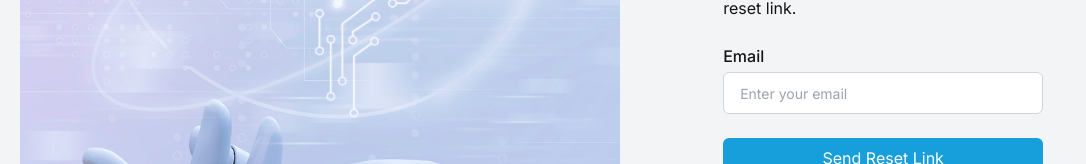
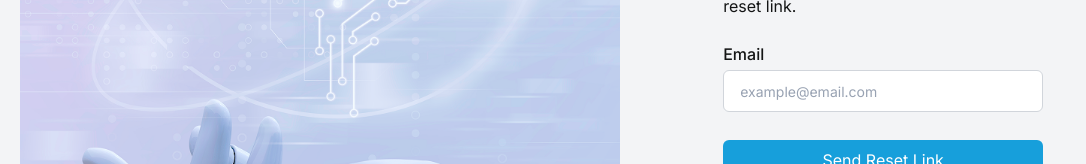
Before and after one commit to Nikhil79922/Refined_frontend, a React (Vite) app: page /forgot-password in a window 1280 px wide. Shown: the part 390-554 px from the top of the page, without its empty margins (0-1086 px from the left). Built offline with nearby package versions, Linux system fonts and the light colour scheme.

Commit message:
animation fix

```diff
--- a/src/components/Control/Bottom_window.jsx
+++ b/src/components/Control/Bottom_window.jsx
@@ -55,8 +55,8 @@ export default function Bottom_window() {
 
   return (
    <div className={`bg-white rounded-lg shadow p-4 md:p-3 ${isSlideOpen ? `lg:w-[82.5vw]`:`lg:w-[97.8vw] `} sm:w-[96vw] w-[91.5vw]  overflow-x-auto`}>
-        <div className="flex gap-[16px] items-center p-1 pb-4 border-b">
-          <p className="text-[18px] md:text-lg font-[600] text-gray-1">dbo.Alertas</p>
+        <div  className="flex gap-[16px]   items-center p-1 pb-4 border-b">
+          <p  onClick={() => setdbo(!isdbo)} className="text-[18px] cursor-pointer md:text-lg font-[600] text-gray-1">dbo.Alertas</p>
           <span
             className={`material-symbols-outlined text-lg md:text-xl font-bold cursor-pointer ${isdbo ? 'rotate-180' : ''} transition-transform duration-300`}
             onClick={() => setdbo(!isdbo)}
--- a/src/components/DashboardContent.jsx
+++ b/src/components/DashboardContent.jsx
@@ -62,8 +62,8 @@ export default function DashboardContent() {
     </div>
 
     <div className={`bg-white rounded-lg shadow ml-[1vw] p-4 md:p-3 ${isSlideOpen ? `lg:w-[82.5vw]`:`lg:w-[97.8vw] `} sm:w-[96vw] w-[94vw]  overflow-x-auto`}>
-        <div className="flex gap-[16px] items-center p-1 pb-4 border-b">
-          <p className="text-[18px] md:text-lg font-[600] text-gray-1">dbo.Alertas</p>
+    <div  className="flex gap-[16px]   items-center p-1 pb-4 border-b">
+          <p  onClick={() => setdbo(!isdbo)} className="text-[18px] cursor-pointer md:text-lg font-[600] text-gray-1">dbo.Alertas</p>
           <span
             className={`material-symbols-outlined text-lg md:text-xl font-bold cursor-pointer ${isdbo ? 'rotate-180' : ''} transition-transform duration-300`}
             onClick={() => setdbo(!isdbo)}
--- a/src/components/authentication/ForgotPassword.jsx
+++ b/src/components/authentication/ForgotPassword.jsx
@@ -24,16 +24,17 @@ export default function ForgotPassword() {
           <label className="block text-left text-gray-1 font-[500] text-[16px] font-inter mb-1">Email</label>
           <input
             type="email"
-            placeholder="Enter your email"
-            className="w-full border border-gray-300 placeholder:text-[14px] rounded-md px-4 py-2 focus:ring-2 focus:ring-blue-400 outline-none"
+            placeholder="example@email.com"
+            className="relative mb-1 w-full border border-gray-300 placeholder:text-[14px] placeholder:text-gray-5 placeholder:font-[400] placeholder:font-inter rounded-md px-4 py-2 focus:ring-2 focus:ring-blue-400 outline-none"
             {...register("email", {
               required: "Email is required",
               pattern: {
-                value: /^[A-Za-z0-9._%+-]+@[A-Za-z0-9.-]+\.[A-Za-z]{2,4}$/,
-                message: "Email is invalid",
+                value: /^[^\s@]+@[^\s@]+\.[^\s@]+$/,
+                message: "Invalid email format",
               },
             })}
           />
+
           {errors.email && <p className="absolute left-0 text-red-500 text-left text-xs mt-[2px]  p-[2px]">{errors.email.message}</p>}
         </div>
 
--- a/src/components/authentication/Login.jsx
+++ b/src/components/authentication/Login.jsx
@@ -42,16 +42,15 @@ export default function LoginPage() {
   type="email"
   placeholder="example@email.com"
   className="relative mb-1 w-full border border-gray-300 placeholder:text-[14px] placeholder:text-gray-5 placeholder:font-[400] placeholder:font-inter rounded-md px-4 py-2 focus:ring-2 focus:ring-blue-400 outline-none"
-            {...register("email",
-               {
+  {...register("email", {
     required: "Email is required",
     pattern: {
-                value: /^[A-Za-z0-9._%+-]+@[A-Za-z0-9.-]+\.[A-Za-z]{2,4}$/,
+      value: /^[^\s@]+@[^\s@]+\.[^\s@]+$/,
       message: "Invalid email format",
     },
-            }
-          )}
+  })}
 />
+
           {errors.email && <p className="absolute  text-red-500 text-xs mt-[1px] md:mt-[2px]">{errors.email.message}</p>}
         </div>
 
--- a/src/components/layout/Header.jsx
+++ b/src/components/layout/Header.jsx
@@ -159,7 +159,10 @@ export default function Header() {
                 placeholder="Enter email"
                 register={register}
                 errors={errors}
-                validation={{ required: "Email is required" }}
+                validation={{ required: "Email is required",
+                  pattern: {
+                    value: /^[^\s@]+@[^\s@]+\.[^\s@]+$/,
+                    message: "Invalid email format"} }}
               />
             </div>
 
--- a/src/components/layout/Sidebar.jsx
+++ b/src/components/layout/Sidebar.jsx
@@ -24,30 +24,23 @@ export default function Sidebar() {
   const ismobileSlideOpen = useSelector((state) => state.mobilesidebar.ismobileSlideOpen);
   console.log(ismobileSlideOpen)
 
-
   const [openSection, setOpenSection] = useState(null);
   const toggleSection = (section) => {
     setOpenSection((prev) => (prev === section ? null : section));
   };
-
   const handleSlide = () => {
     dispatch(toggleSidebar());
     if (window.innerWidth >= 1024) return;
     dispatch(togglemobileSidebar());
   };
-
   const handleMobileSlide = () => {
     if (window.innerWidth >= 1024) return; // lg breakpoint in Tailwind (1024px)
     dispatch(togglemobileSidebar());
     dispatch(toggleSidebar());
   };
-
-
   useEffect(() => {
     console.log("Sidebar open:", isSlideOpen);
   }, [isSlideOpen]);
-
-
 
   return (
     <>
@@ -98,12 +91,14 @@ export default function Sidebar() {
         <nav className="mt-[20px]">
           <ul>
             {/* PRODUCCIÓN Section */}
-            <li className="uppercase font-bold text-gray-1 flex justify-between items-center px-[23px] text-[13px]">
+            <li className="uppercase font-bold text-gray-1 flex justify-between cursor-pointer items-center px-[23px] text-[13px]"
+                       onClick={() => toggleSection("produccion")}
+            >
               <p>PRODUCCIÓN</p>
               <img
                 src={keydown}
                 className={`w-[14px] h-[8px] cursor-pointer transition-transform duration-500 ease ${openSection === "produccion" ? "rotate-180" : ""}`}
-                onClick={() => toggleSection("produccion")}
+
 
                 alt="Toggle"
               />
@@ -155,12 +150,12 @@ export default function Sidebar() {
             <li className="mt-5 w-full border-b border-gray-300"></li>
 
             {/* CALIDAD Section */}
-            <li className="uppercase font-bold text-gray-1 flex justify-between items-center px-[23px] text-[13px] mt-5">
+            <li  onClick={() => toggleSection("calidad")} className="uppercase font-bold text-gray-1 flex justify-between cursor-pointer items-center px-[23px] text-[13px] mt-5">
               <p>CALIDAD</p>
               <img
                 src={keydown}
                 className={`w-[14px] h-[8px] cursor-pointer transition-transform duration-500 ease ${openSection === "calidad" ? "rotate-180" : ""}`}
-                onClick={() => toggleSection("calidad")}
+
                 alt="Toggle"
               />
             </li>
@@ -196,12 +191,12 @@ export default function Sidebar() {
             <li className="mt-5 w-full border-b border-gray-300"></li>
 
             {/* MANTENIMIENTO Section */}
-            <li className="uppercase font-bold text-gray-1 flex justify-between items-center px-[23px] text-[13px] mt-5">
+            <li    onClick={() => toggleSection("mantenimiento")} className="uppercase font-bold text-gray-1 flex justify-between cursor-pointer items-center px-[23px] text-[13px] mt-5">
               <p>MANTENIMIENTO</p>
               <img
                 src={keydown}
                 className={`w-[14px] h-[8px] cursor-pointer transition-transform duration-500 ease ${openSection === "mantenimiento" ? "rotate-180" : ""}`}
-                onClick={() => toggleSection("mantenimiento")}
+
                 alt="Toggle"
               />
             </li>
```
Lines whose indentation alone changed are shown as unchanged.
